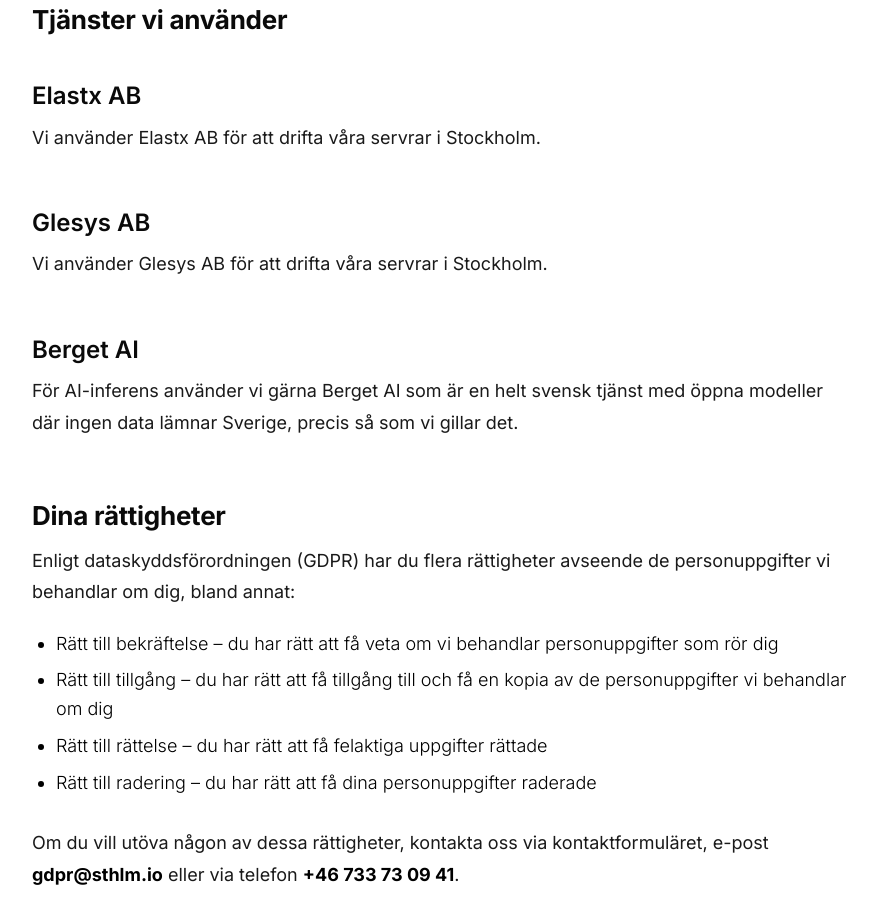
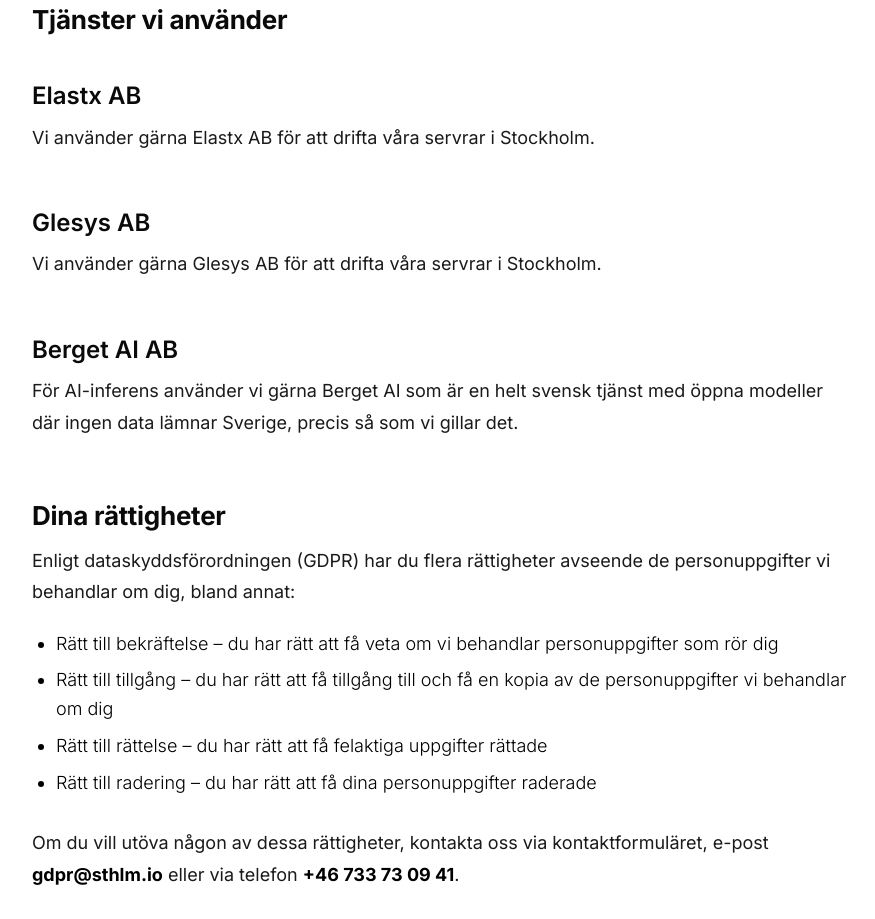
Before and after one commit to sthlmio/web, a Next.js app: page /terms in a window 1280 px wide. Shown: the part 900-1819 px from the top of the page, without its empty margins (96-971 px from the left). Built offline with nearby package versions, Linux system fonts and the light colour scheme.

Commit message:
Update terms

```diff
--- a/pages/terms.js
+++ b/pages/terms.js
@@ -44,13 +44,13 @@
           <h2>Tjänster vi använder</h2>
           <h3>Elastx AB</h3>
           <p className="text">
-            Vi använder Elastx AB för att drifta våra servrar i Stockholm.
+            Vi använder gärna Elastx AB för att drifta våra servrar i Stockholm.
           </p>
           <h3>Glesys AB</h3>
           <p className="text">
-            Vi använder Glesys AB för att drifta våra servrar i Stockholm.
+            Vi använder gärna Glesys AB för att drifta våra servrar i Stockholm.
           </p>
-          <h3>Berget AI</h3>
+          <h3>Berget AI AB</h3>
           <p className="text">
             För AI-inferens använder vi gärna Berget AI som är en helt svensk
             tjänst med öppna modeller där ingen data lämnar Sverige, precis så
```
